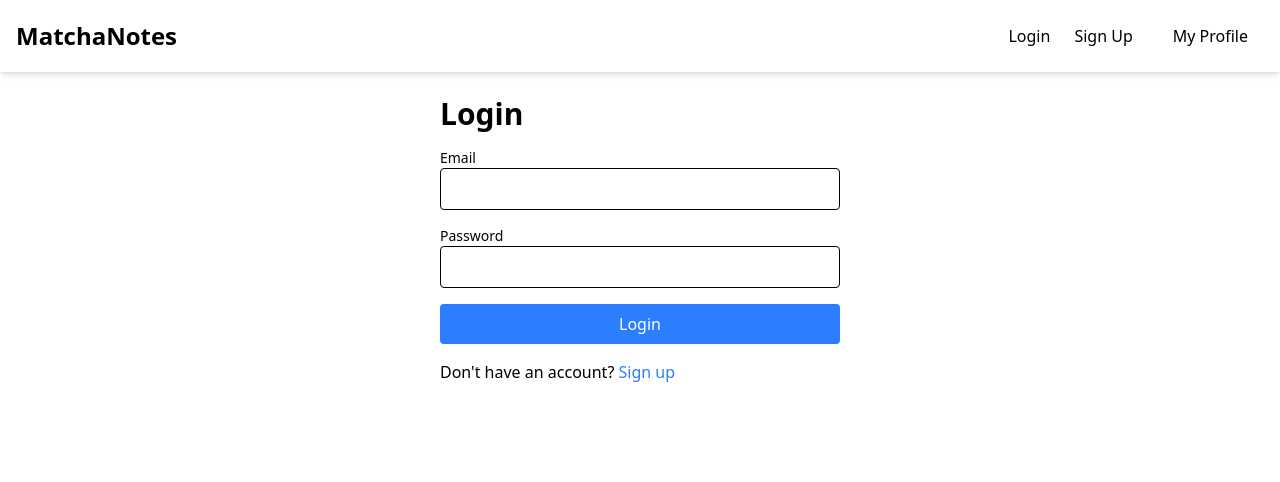
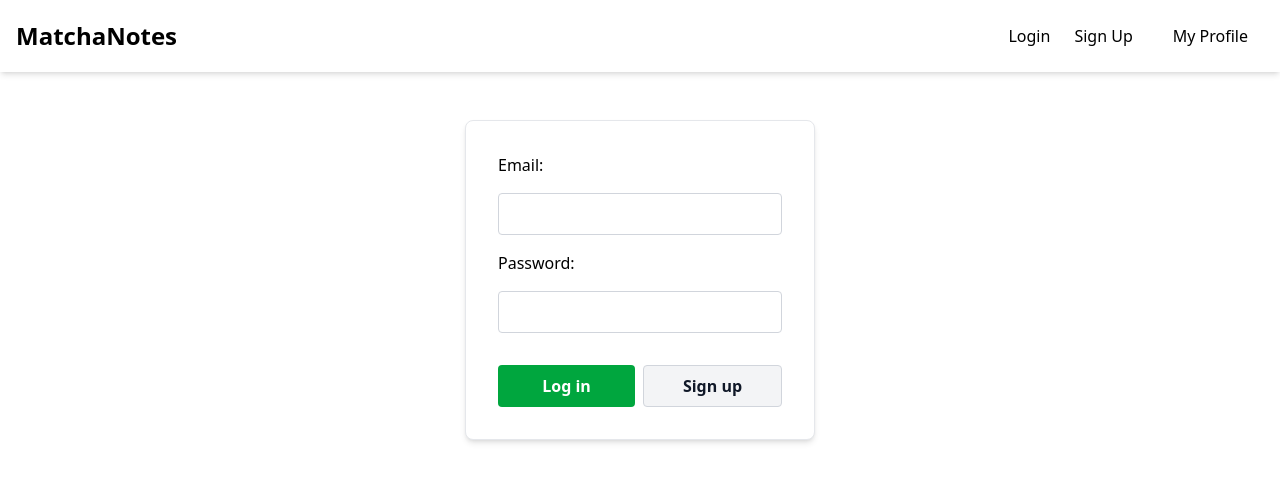
Before and after one commit to klevun7/matchanotes, a Next.js app: page /login in a window 1280 px wide. Shown: the top 482 px of the page. Built offline with nearby package versions, Linux system fonts and the light colour scheme.

Commit message:
add auth configs

```diff
--- /dev/null
+++ b/app/auth/confirm/route.ts
@@ -0,0 +1,28 @@
+import { type EmailOtpType } from '@supabase/supabase-js'
+import { type NextRequest } from 'next/server'
+
+import { createClient } from '@/lib/supabase/server'
+import { redirect } from 'next/navigation'
+
+export async function GET(request: NextRequest) {
+  const { searchParams } = new URL(request.url)
+  const token_hash = searchParams.get('token_hash')
+  const type = searchParams.get('type') as EmailOtpType | null
+  const next = searchParams.get('next') ?? '/'
+
+  if (token_hash && type) {
+    const supabase = await createClient()
+
+    const { error } = await supabase.auth.verifyOtp({
+      type,
+      token_hash,
+    })
+    if (!error) {
+      // redirect user to specified redirect URL or root of app
+      redirect(next)
+    }
+  }
+
+  // redirect the user to an error page with some instructions
+  redirect('/error')
+}
--- /dev/null
+++ b/app/login/actions.ts
@@ -0,0 +1,44 @@
+'use server'
+
+import { revalidatePath } from 'next/cache'
+import { redirect } from 'next/navigation'
+
+import { createClient } from '@/lib/supabase/server'
+
+export async function login(formData: FormData) {
+  const supabase = await createClient()
+
+  const data = {
+    email: formData.get('email') as string,
+    password: formData.get('password') as string,
+  }
+
+  const { error } = await supabase.auth.signInWithPassword(data)
+
+  if (error) {
+    redirect('/error')
+  }
+
+  revalidatePath('/', 'layout')
+  redirect('/')
+}
+
+export async function signup(formData: FormData) {
+  const supabase = await createClient()
+
+  // type-casting here for convenience
+  // in practice, you should validate your inputs
+  const data = {
+    email: formData.get('email') as string,
+    password: formData.get('password') as string,
+  }
+
+  const { error } = await supabase.auth.signUp(data)
+
+  if (error) {
+    redirect('/error')
+  }
+
+  revalidatePath('/', 'layout')
+  redirect('/')
+}
--- a/app/login/page.tsx
+++ b/app/login/page.tsx
@@ -1,68 +1,46 @@
-// pages/login.js
-
-'use client'
-import { useState } from 'react';
-import { supabase } from '@/lib/supabase/server';
-import { useRouter } from 'next/navigation';
+import { login, signup } from "@/app/login/actions"
 
 export default function LoginPage() {
-  const [email, setEmail] = useState('');
-  const [password, setPassword] = useState('');
-  const [error, setError] = useState(null);
-  const router = useRouter();
-
-  const handleLogin = async (event) => {
-    event.preventDefault();
-    try {
-      const { user, error } = await supabase.auth.signInWithPassword({
-        email,
-        password,
-      });
-      if (error) throw error;
-      router.push('/'); // Redirect to the homepage after successful login
-    } catch (error) {
-      setError(error.message);
-    }
-  };
-
   return (
-    <div className="max-w-md mx-auto p-6">
-      <h2 className="text-3xl font-bold mb-4">Login</h2>
-      {error && <div className="text-red-500 mb-4">{error}</div>}
-      <form onSubmit={handleLogin}>
-        <div className="mb-4">
-          <label htmlFor="email" className="block text-sm">Email</label>
+    <form
+      className="max-w-[350px] mx-auto mt-12 p-8 border border-gray-200 rounded-lg bg-white shadow-md flex flex-col gap-4"
+    >
+      <label htmlFor="email" className="font-medium">
+        Email:
+      </label>
       <input
+        id="email"
+        name="email"
         type="email"
-            id="email"
-            value={email}
-            onChange={(e) => setEmail(e.target.value)}
-            className="w-full px-3 py-2 border rounded"
         required
+        className="p-2 border border-gray-300 rounded text-base"
       />
-        </div>
-        <div className="mb-4">
-          <label htmlFor="password" className="block text-sm">Password</label>
+      <label htmlFor="password" className="font-medium">
+        Password:
+      </label>
       <input
+        id="password"
+        name="password"
         type="password"
-            id="password"
-            value={password}
-            onChange={(e) => setPassword(e.target.value)}
-            className="w-full px-3 py-2 border rounded"
         required
+        className="p-2 border border-gray-300 rounded text-base"
       />
-        </div>
+      <div className="flex gap-2 mt-4">
         <button
           type="submit"
-          className="w-full bg-blue-500 text-white py-2 rounded"
+          formAction={login}
+          className="flex-1 p-2 bg-green-600 text-white border-none rounded font-semibold cursor-pointer hover:bg-green-700 transition"
         >
-          Login
+          Log in
         </button>
+        <button
+          type="submit"
+          formAction={signup}
+          className="flex-1 p-2 bg-gray-100 text-gray-900 border border-gray-300 rounded font-semibold cursor-pointer hover:bg-gray-200 transition"
+        >
+          Sign up
+        </button>
+      </div>
     </form>
-      <p className="mt-4">
-        Don&apos;t have an account?{' '}
-        <a href="/signup" className="text-blue-500">Sign up</a>
-      </p>
-    </div>
-  );
+  )
 }
--- a/app/matcha/page.tsx
+++ b/app/matcha/page.tsx
@@ -1,3 +1,4 @@
+
 import Image from 'next/image';
 import Link from 'next/link';
 import { createClient } from '@/lib/supabase/server';
--- a/app/signup/page.tsx
+++ b/app/signup/page.tsx
@@ -1,4 +1,5 @@
 // pages/signup.js
+/*
 'use client'
 import { useState } from 'react';
 import { supabase } from '@/lib/supabase/server';
@@ -65,3 +66,4 @@ export default function SignupPage() {
     </div>
   );
 }
+*/
--- a/components/Navbar.jsx
+++ b/components/Navbar.jsx
@@ -1,6 +1,7 @@
 "use client";
 
 import Link from "next/link";
+import {useState} from "react";
 
 const Navbar = () => {
   return (
--- /dev/null
+++ b/lib/supabase/client.ts
@@ -0,0 +1,8 @@
+import { createBrowserClient } from '@supabase/ssr'
+
+export function createClient() {
+  return createBrowserClient(
+    process.env.NEXT_PUBLIC_SUPABASE_URL!,
+    process.env.NEXT_PUBLIC_SUPABASE_ANON_KEY!
+  )
+}
--- /dev/null
+++ b/lib/supabase/middleware.ts
@@ -0,0 +1,65 @@
+import { createServerClient } from '@supabase/ssr'
+import { NextResponse, type NextRequest } from 'next/server'
+
+export async function updateSession(request: NextRequest) {
+  let supabaseResponse = NextResponse.next({
+    request,
+  })
+
+  const supabase = createServerClient(
+    process.env.NEXT_PUBLIC_SUPABASE_URL!,
+    process.env.NEXT_PUBLIC_SUPABASE_ANON_KEY!,
+    {
+      cookies: {
+        getAll() {
+          return request.cookies.getAll()
+        },
+        setAll(cookiesToSet) {
+          cookiesToSet.forEach(({ name, value, options }) => request.cookies.set(name, value))
+          supabaseResponse = NextResponse.next({
+            request,
+          })
+          cookiesToSet.forEach(({ name, value, options }) =>
+            supabaseResponse.cookies.set(name, value, options)
+          )
+        },
+      },
+    }
+  )
+
+  // Do not run code between createServerClient and
+  // supabase.auth.getUser(). A simple mistake could make it very hard to debug
+  // issues with users being randomly logged out.
+
+  // IMPORTANT: DO NOT REMOVE auth.getUser()
+
+  const {
+    data: { user },
+  } = await supabase.auth.getUser()
+
+  if (
+    !user &&
+    !request.nextUrl.pathname.startsWith('/login') &&
+    !request.nextUrl.pathname.startsWith('/auth')
+  ) {
+    // no user, potentially respond by redirecting the user to the login page
+    const url = request.nextUrl.clone()
+    url.pathname = '/login'
+    return NextResponse.redirect(url)
+  }
+
+  // IMPORTANT: You *must* return the supabaseResponse object as it is.
+  // If you're creating a new response object with NextResponse.next() make sure to:
+  // 1. Pass the request in it, like so:
+  //    const myNewResponse = NextResponse.next({ request })
+  // 2. Copy over the cookies, like so:
+  //    myNewResponse.cookies.setAll(supabaseResponse.cookies.getAll())
+  // 3. Change the myNewResponse object to fit your needs, but avoid changing
+  //    the cookies!
+  // 4. Finally:
+  //    return myNewResponse
+  // If this is not done, you may be causing the browser and server to go out
+  // of sync and terminate the user's session prematurely!
+
+  return supabaseResponse
+}
--- /dev/null
+++ b/middleware.ts
@@ -0,0 +1,19 @@
+import { type NextRequest } from 'next/server'
+import { updateSession } from '@/lib/supabase/middleware'
+
+export async function middleware(request: NextRequest) {
+  return await updateSession(request)
+}
+
+export const config = {
+  matcher: [
+    /*
+     * Match all request paths except for the ones starting with:
+     * - _next/static (static files)
+     * - _next/image (image optimization files)
+     * - favicon.ico (favicon file)
+     * Feel free to modify this pattern to include more paths.
+     */
+    '/((?!_next/static|_next/image|favicon.ico|.*\\.(?:svg|png|jpg|jpeg|gif|webp)$).*)',
+  ],
+}
--- a/next.config.mjs
+++ b/next.config.mjs
@@ -1,7 +1,16 @@
 /** @type {import('next').NextConfig} */
 const nextConfig = {
   images: {
-    domains: ['ippodotea.com', 'www.marukyu-koyamaen.co.jp'],
+    remotePatterns: [
+      {
+        protocol: 'https',
+        hostname: 'ippodotea.com',
+      },
+      {
+        protocol: 'https',
+        hostname: 'www.marukyu-koyamaen.co.jp',
+      },
+    ],
   },
 };
 
```
Lines whose indentation alone changed are shown as unchanged.
